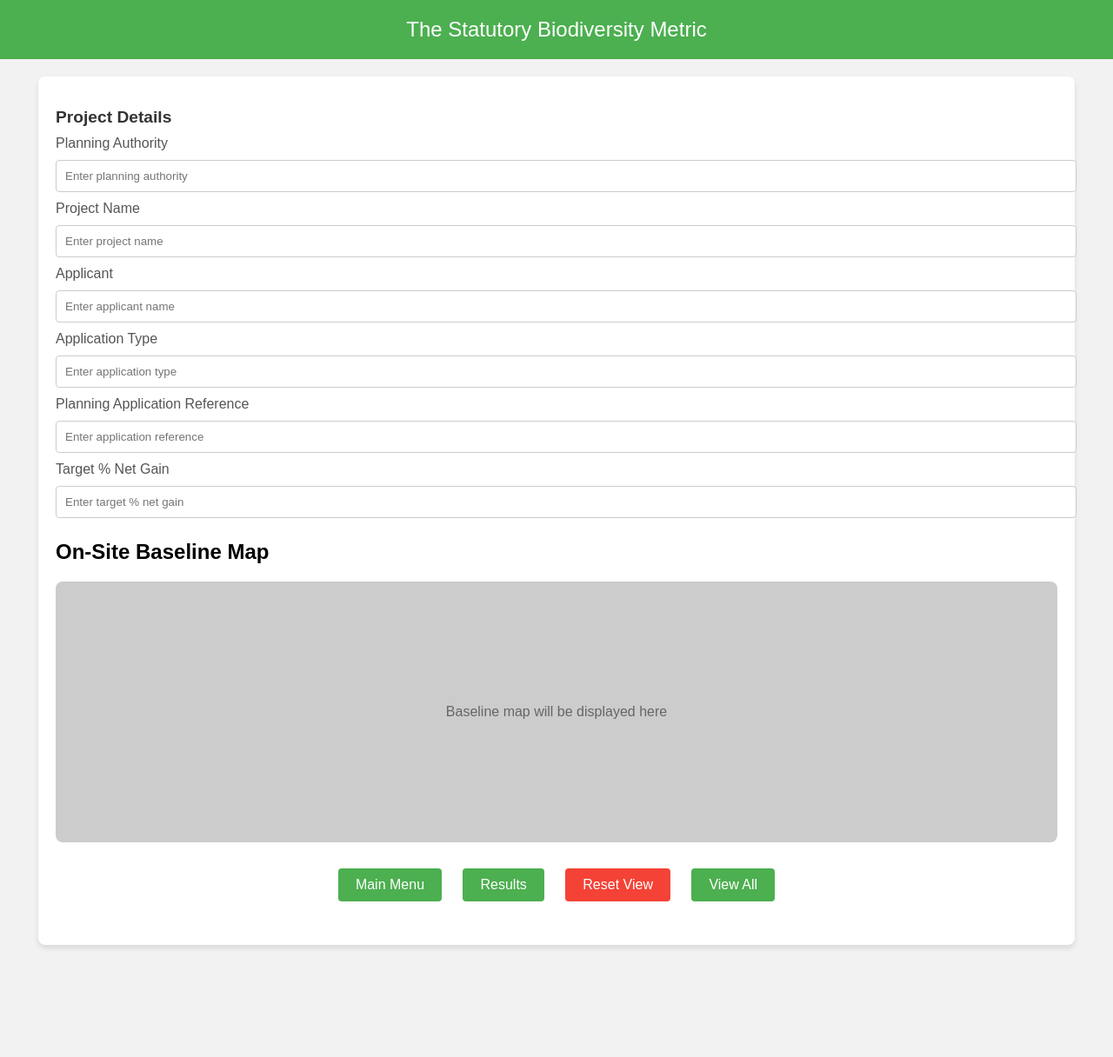
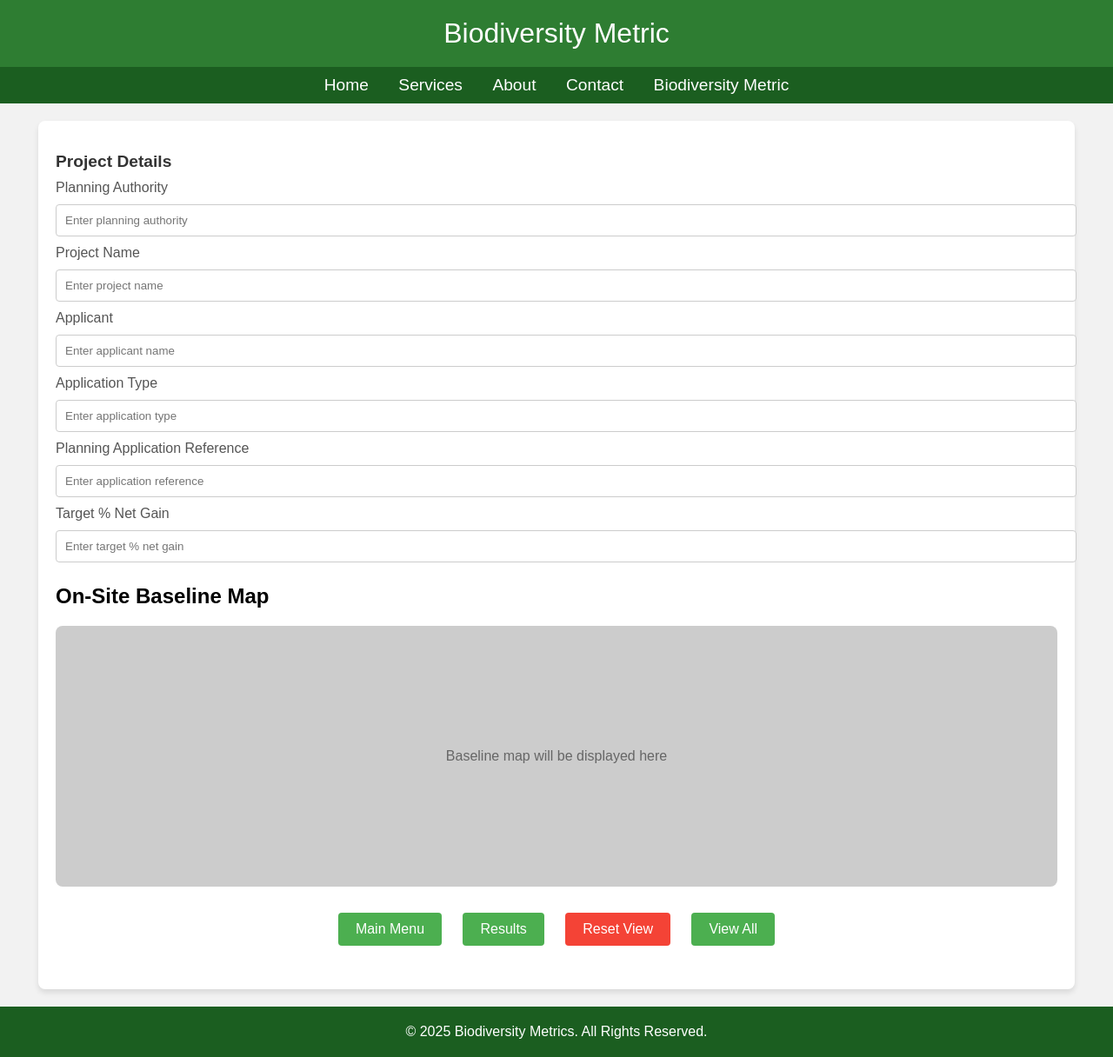
Before and after one commit to imtauqir-netops/biodiversity-metric, a plain HTML site: page biodiversity_metric.html in a window 1280 px wide. Shown: the whole page at 87% size. Before the commit the page ends 1107 px from the top, so only its background shows below. Drawn offline with Linux system fonts and the light colour scheme.

Commit message:
adding Navbar

```diff
--- a/biodiversity_metric.html
+++ b/biodiversity_metric.html
@@ -1,10 +1,9 @@
-
 <!DOCTYPE html>
 <html lang="en">
 <head>
     <meta charset="UTF-8">
     <meta name="viewport" content="width=device-width, initial-scale=1.0">
-    <title>Statutory Biodiversity Metric</title>
+    <title>Biodiversity Metric</title>
     <style>
         body {
             font-family: Arial, sans-serif;
@@ -13,11 +12,25 @@
             background-color: #f2f2f2;
         }
         header {
-            background-color: #4CAF50;
+            background-color: #2e7d32;
             color: white;
             text-align: center;
-            padding: 20px 0;
-            font-size: 1.5em;
+            padding: 20px;
+            font-size: 2em;
+        }
+        nav {
+            background: #1b5e20;
+            padding: 10px;
+            text-align: center;
+        }
+        nav a {
+            color: white;
+            margin: 0 15px;
+            text-decoration: none;
+            font-size: 1.2em;
+        }
+        nav a:hover {
+            text-decoration: underline;
         }
         .container {
             width: 90%;
@@ -81,12 +94,27 @@
             align-items: center;
             color: #666;
         }
+        footer {
+            text-align: center;
+            padding: 20px 0;
+            background: #1b5e20;
+            color: white;
+            margin-top: 20px;
+        }
     </style>
 </head>
 <body>
     <header>
-        The Statutory Biodiversity Metric
+        Biodiversity Metric
     </header>
+
+    <nav>
+        <a href="index.html">Home</a>
+        <a href="services.html">Services</a>
+        <a href="about.html">About</a>
+        <a href="contact.html">Contact</a>
+        <a href="biodiversity_metric.html">Biodiversity Metric</a>
+    </nav>
 
     <div class="container">
         <!-- Project Details Section -->
@@ -125,5 +153,9 @@
             <button class="button-primary">View All</button>
         </div>
     </div>
+
+    <footer>
+        &copy; 2025 Biodiversity Metrics. All Rights Reserved.
+    </footer>
 </body>
 </html>
```
